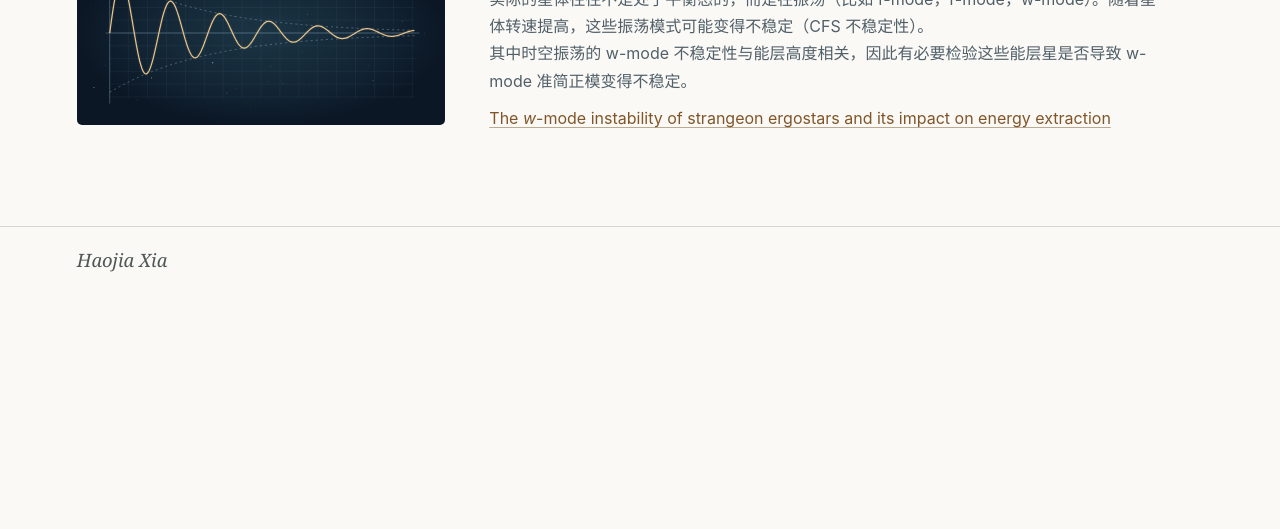
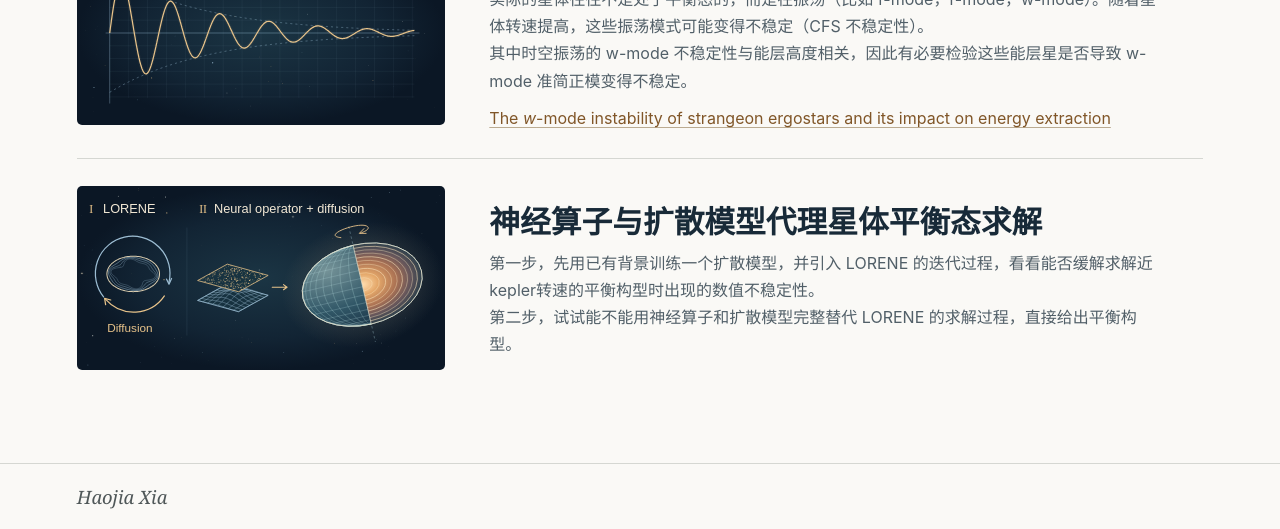
Before and after one commit to HaojiaXia/HaojiaXia.github.io, a plain HTML site: page research.html in a window 1280 px wide. Shown: the part 612-1141 px from the top of the page. Before the commit the page ends 904 px from the top, so only its background shows below. Drawn offline with Linux system fonts and the light colour scheme.

Commit message:
Add files via upload

```diff
--- a/research.html
+++ b/research.html
@@ -54,6 +54,16 @@
         <a class="text-link" href="publications.html#paper-wmode" lang="en">The <i>w</i>-mode instability of strangeon ergostars and its impact on energy extraction</a>
       </div>
     </article>
+    <article class="research-row" id="rotating-star-equilibria">
+      <figure class="research-figure">
+        <img src="assets/equilibrium-surrogate.svg" loading="lazy" width="720" height="360" alt="两阶段研究设想。先用扩散模型辅助 LORENE 迭代，再用神经算子和扩散模型联合预测旋转星的平衡构型。" data-en-alt="Two proposed stages. A diffusion model first assists the LORENE iteration. A neural operator and a diffusion model then act together as a surrogate for the full equilibrium calculation.">
+      </figure>
+      <div class="research-copy">
+        <h2 data-en="Neural Operators and Diffusion Models as Surrogate Solvers for Stellar Equilibria">神经算子与扩散模型代理星体平衡态求解</h2>
+        <p data-en="Step 1. I’ll first train a diffusion model on existing stellar equilibrium solutions and incorporate it into LORENE’s iterative solver. I’ll then test whether it can reduce numerical instabilities when computing equilibria for stars rotating near the Keplerian limit.">第一步，先用已有背景训练一个扩散模型，并引入 LORENE 的迭代过程，看看能否缓解求解近kepler转速的平衡构型时出现的数值不稳定性。</p>
+        <p data-en="Step 2. I’ll explore whether a neural operator and a diffusion model can together serve as a surrogate for the entire LORENE solver and predict stellar equilibrium configurations directly.">第二步，试试能不能用神经算子和扩散模型完整替代 LORENE 的求解过程，直接给出平衡构型。</p>
+      </div>
+    </article>
   </div>
 </div>
   </main>
```
Also changed, not shown: index.html (+2 -1 lines), assets/equilibrium-surrogate.svg (added).
